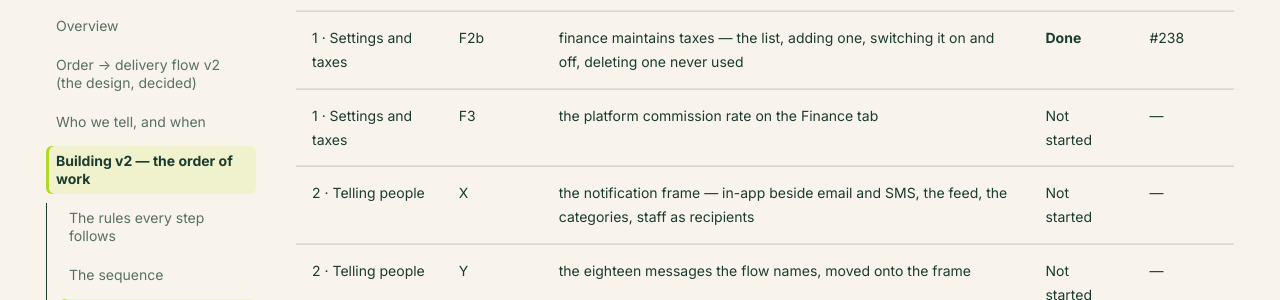
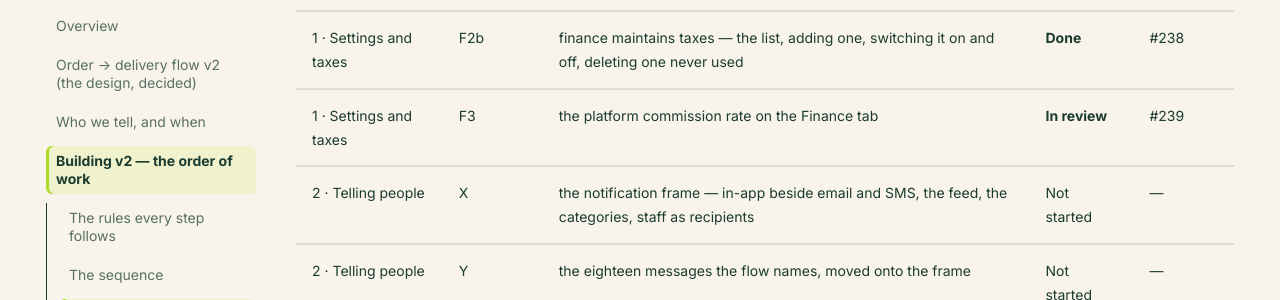
Before and after one commit to cropdoor/cropdoor-almanac, an MkDocs documentation site: the page built from docs/domain/order-delivery-flow-v2-build-order.md, in a window 1280 px wide and 900 px high, scrolled down 4477 px. Shown: the part 153-453 px from the top of the window. Built offline with MkDocs 1.6.1 and Material for MkDocs 9.7.7, drawn with Linux system fonts in a browser that asks for light colours; some web fonts are replaced; comment, search, counter and statistics services are not loaded.

Commit message:
docs(domain): F3 is in review — the last PR of step 1
Finance sets the platform commission rate: the rate in force, the history, and a
change effective today with a reason. When it merges, step 1 is complete and
step 2 (telling people) is next.

```diff
--- a/docs/domain/order-delivery-flow-v2-build-order.md
+++ b/docs/domain/order-delivery-flow-v2-build-order.md
@@ -55,7 +55,7 @@ The one place that says what is finished. A PR is **Done** only once it is merge
 | 1 · Settings and taxes | F1 | the three Ghanaian levies go; new orders carry no tax | **Done** | #236 |
 | 1 · Settings and taxes | F2a | a tax is a row, and an order is charged every active one; the catalogue starts empty | **Done** | #237 |
 | 1 · Settings and taxes | F2b | finance maintains taxes — the list, adding one, switching it on and off, deleting one never used | **Done** | #238 |
-| 1 · Settings and taxes | F3 | the platform commission rate on the Finance tab | Not started | — |
+| 1 · Settings and taxes | F3 | the platform commission rate on the Finance tab | **In review** | #239 |
 | 2 · Telling people | X | the notification frame — in-app beside email and SMS, the feed, the categories, staff as recipients | Not started | — |
 | 2 · Telling people | Y | the eighteen messages the flow names, moved onto the frame | Not started | — |
 | 3 · Money rails | G | refunds of a stated amount, with the credit-note line | Not started | — |
```
